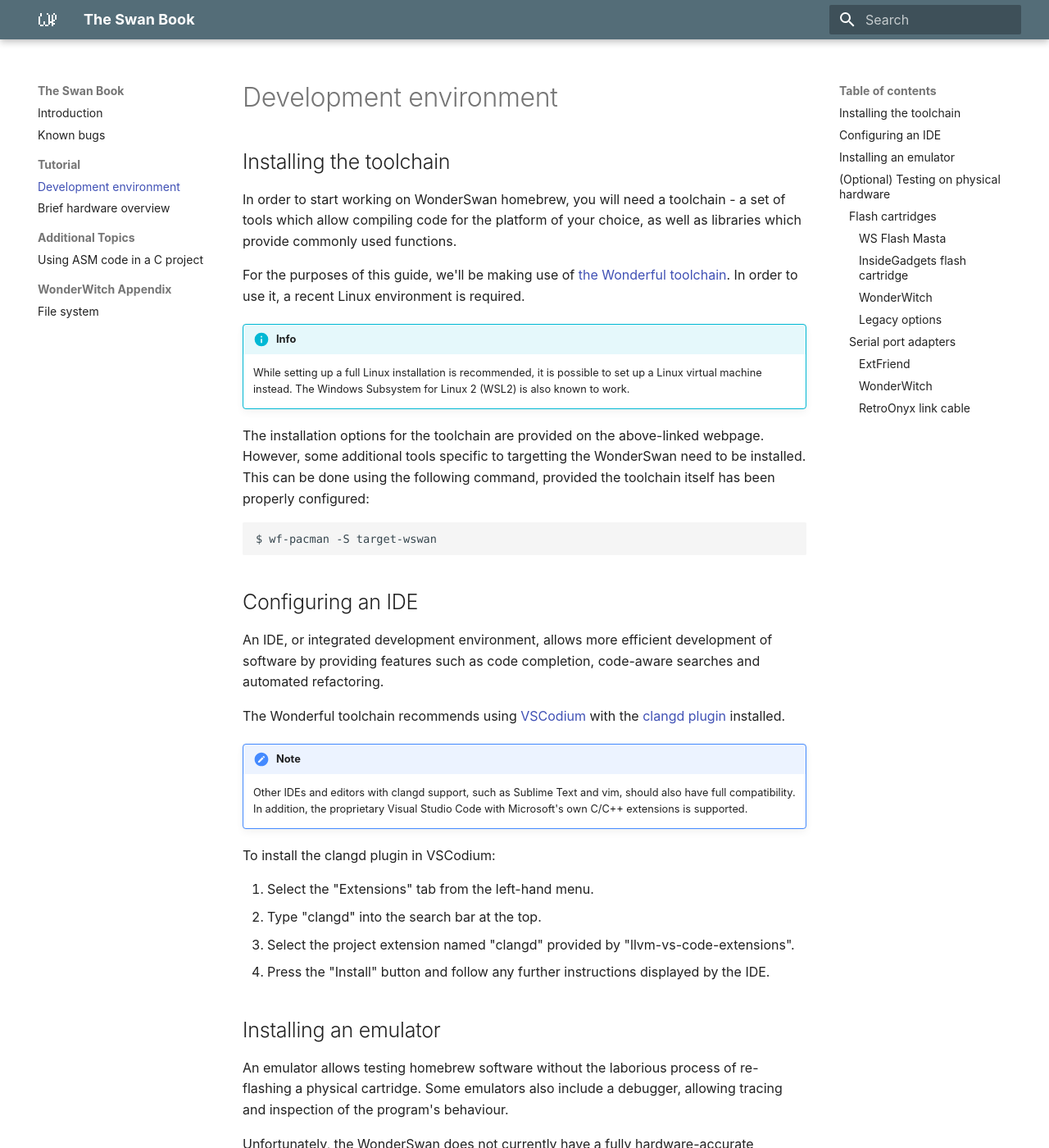
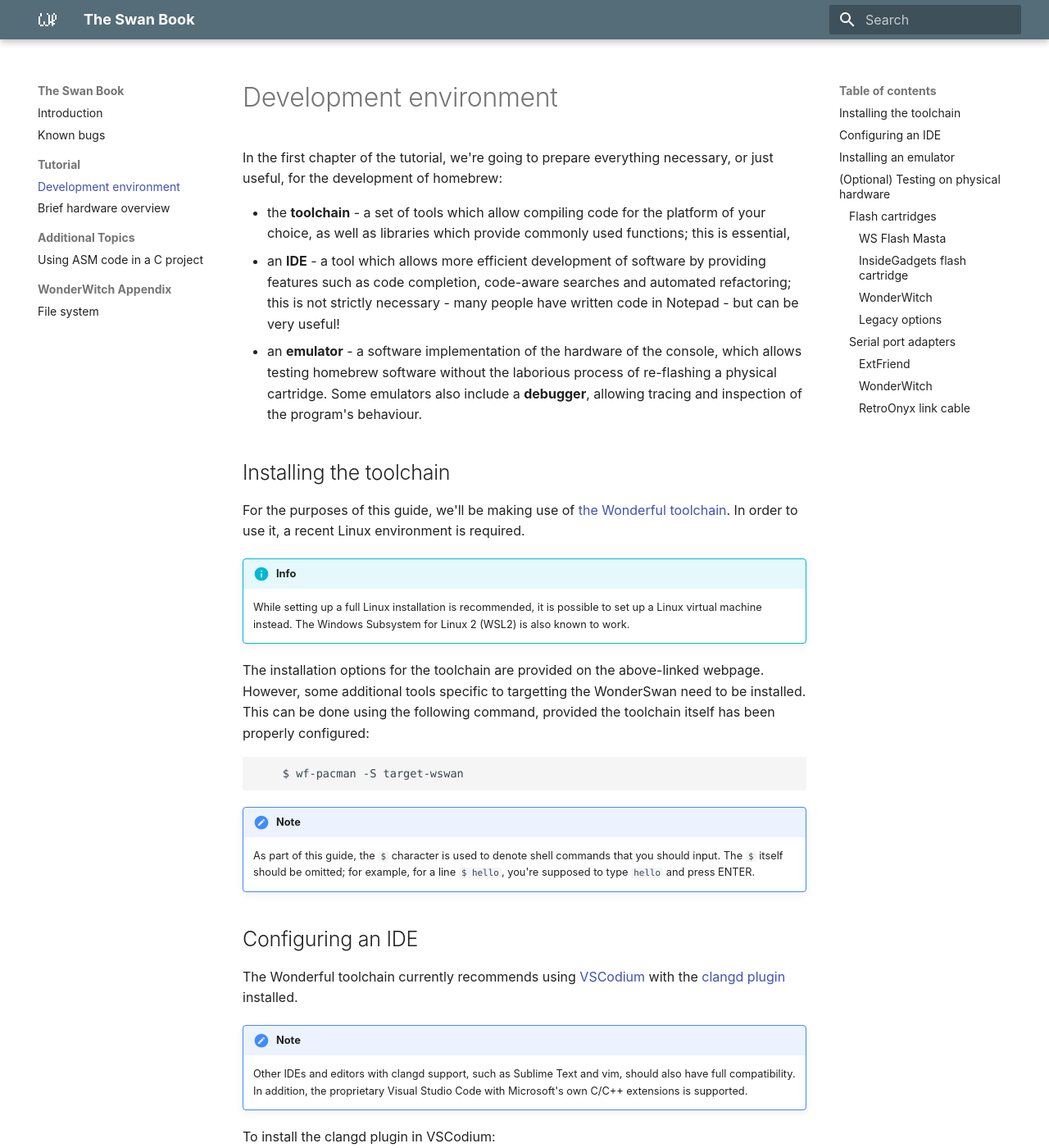
Before and after one commit to Alto-27/target-wswan-guide, an MkDocs documentation site: the page built from docs/tutorial/development-environment.md, in a window 1280 px wide and 1400 px high. Shown: the whole window at 82% size. Built offline with MkDocs 1.6.1 and Material for MkDocs 9.7.7, drawn with Linux system fonts in a browser that asks for light colours.

````diff
--- a/docs/tutorial/development-environment.md
+++ b/docs/tutorial/development-environment.md
@@ -1,9 +1,12 @@
 # Development environment
 
+In the first chapter of the tutorial, we're going to prepare everything necessary, or just useful, for the development of homebrew:
+
+* the **toolchain** - a set of tools which allow compiling code for the platform of your choice, as well as libraries which provide commonly used functions; this is essential,
+* an **IDE** - a tool which allows more efficient development of software by providing features such as code completion, code-aware searches and automated refactoring; this is not strictly necessary - many people have written code in Notepad - but can be very useful!
+* an **emulator** - a software implementation of the hardware of the console, which allows testing homebrew software without the laborious process of re-flashing a physical cartridge. Some emulators also include a **debugger**, allowing tracing and inspection of the program's behaviour.
+
 ## Installing the toolchain
-
-In order to start working on WonderSwan homebrew, you will need a toolchain - a set of tools which allow compiling code for the
-platform of your choice, as well as libraries which provide commonly used functions.
 
 For the purposes of this guide, we'll be making use of [the Wonderful toolchain](https://wonderful.asie.pl/docs/getting-started/).
 In order to use it, a recent Linux environment is required.
@@ -16,14 +19,16 @@ The installation options for the toolchain are provided on the above-linked webp
 targetting the WonderSwan need to be installed. This can be done using the following command, provided the toolchain itself has
 been properly configured:
 
+```shell
     $ wf-pacman -S target-wswan
+```
+
+!!! note
+    As part of this guide, the `$` character is used to denote shell commands that you should input. The `$` itself should be omitted; for example, for a line `$ hello`, you're supposed to type `hello` and press ENTER.
 
 ## Configuring an IDE
 
-An IDE, or integrated development environment, allows more efficient development of software by providing features such as code
-completion, code-aware searches and automated refactoring.
-
-The Wonderful toolchain recommends using [VSCodium](https://vscodium.com/) with the [clangd plugin](https://clangd.llvm.org/installation.html)
+The Wonderful toolchain currently recommends using [VSCodium](https://vscodium.com/) with the [clangd plugin](https://clangd.llvm.org/installation.html)
 installed.
 
 !!! note
````
Also changed, not shown: other parts of docs/tutorial/development-environment.md (+0 -3 lines), docs/tutorial/hello-display.md (added, +100 -0 lines).
